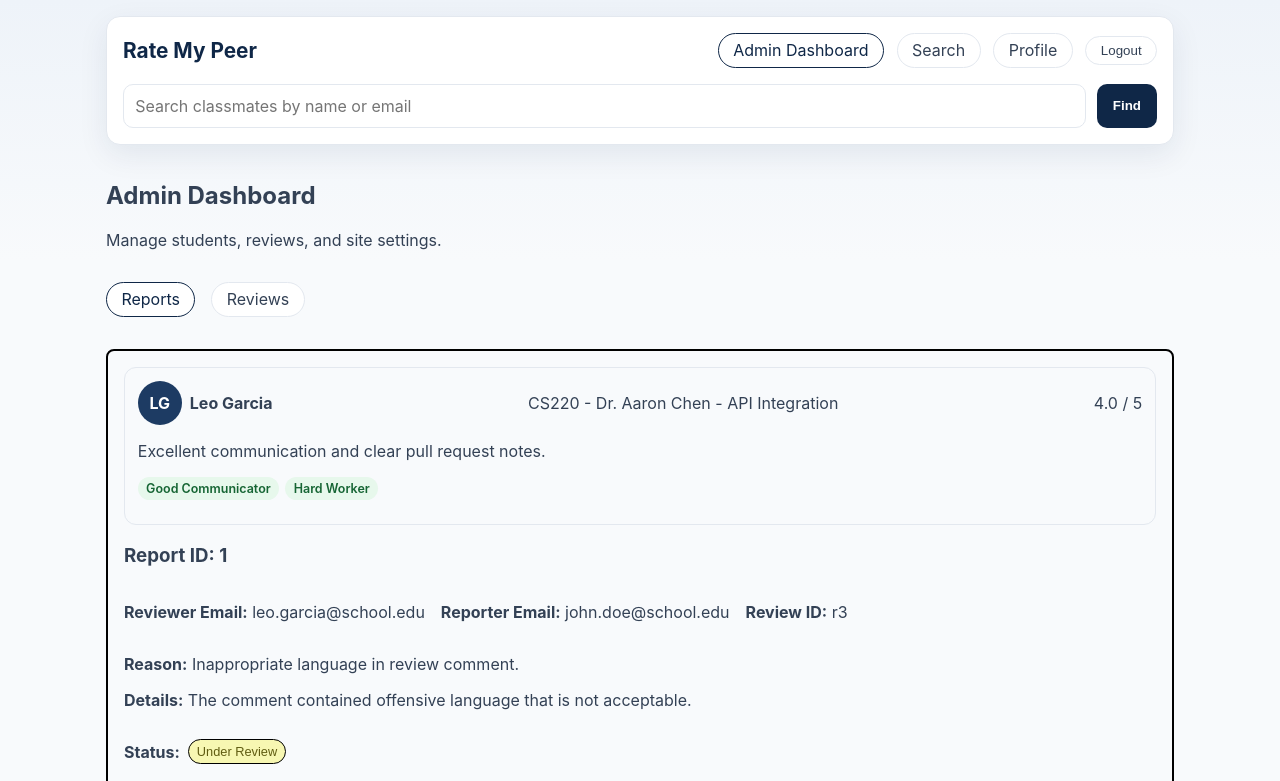
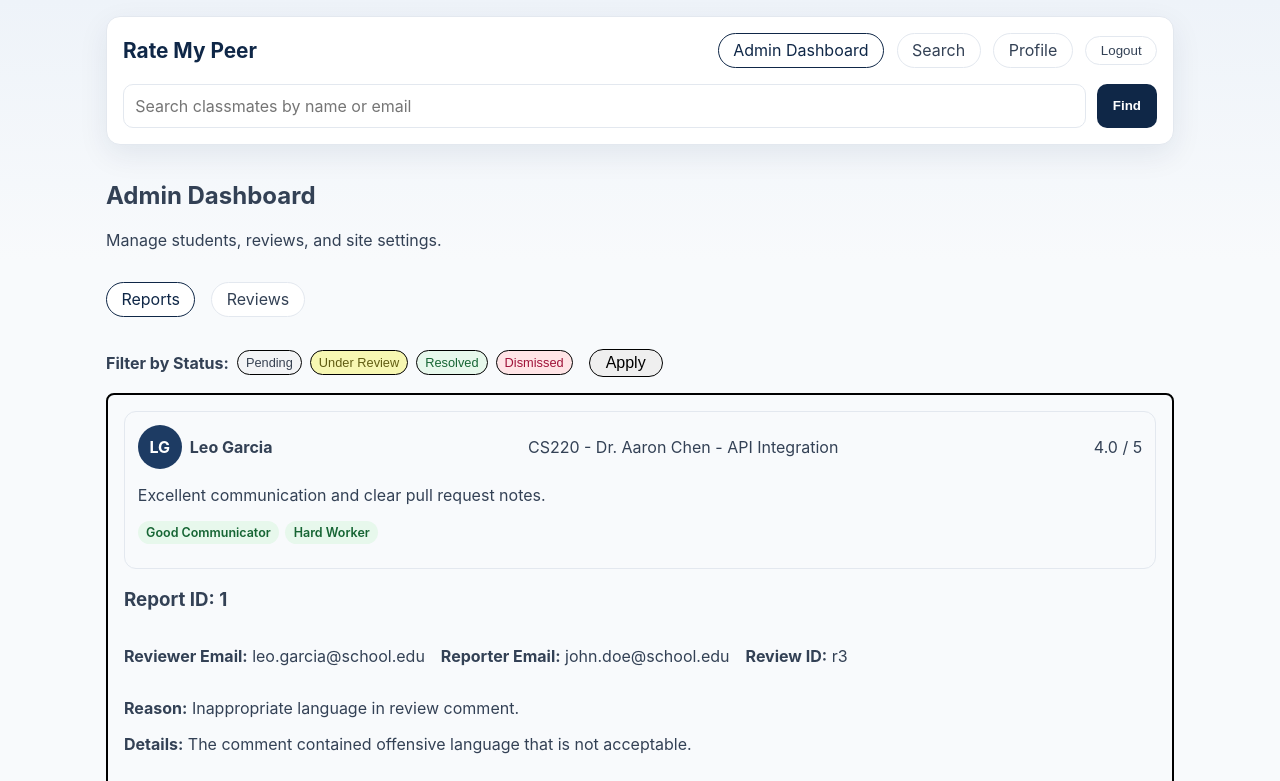
Before and after one commit to TedmanNguyen/124-InternetApps, a React (Vite) app in the folder rate-my-peer/: page /admin-dashboard/reports in a window 1280 px wide. Shown: the top 781 px of the page. Built offline with nearby package versions, Linux system fonts and the light colour scheme.

Commit message:
filtered reports based on report status added

```diff
--- a/rate-my-peer/src/components/AdminCard.jsx
+++ b/rate-my-peer/src/components/AdminCard.jsx
@@ -6,7 +6,9 @@ import "../styles/AdminCard.css"
 import { useState } from "react";
 import { updateReportStatus } from "../data/mockReports";
 import { deleteReview } from "../data/mockReviews";
+
 export default function AdminCard({report}) {
+    const [status, setStatus] = useState(reportStatus.indexOf(report.status))
     const review = pullReviewsGivenId(report.reviewId)
     const reviewer = pullStudentsGivenId(review.reviewerId)
     const reporter = pullStudentsGivenId(report.reporterId)
@@ -25,7 +27,7 @@ export default function AdminCard({report}) {
                 <p><strong>Details:</strong> {report.details}</p>
                 <div className="status-container">
                     <p><strong>Status:</strong></p>
-                    <StatusBadge currentStatus={reportStatus.indexOf(report.status)} report={report} />
+                    <StatusBadge currentStatus={status} setStatus={setStatus} report={report} />
                 </div>
                 <div className='bottom-row-admin-card'>
                     <div className='dates'>
@@ -40,8 +42,7 @@ export default function AdminCard({report}) {
     )
 }
 
-function StatusBadge({currentStatus, report}) {
-    const [status, setStatus] = useState(currentStatus)
+export function StatusBadge({currentStatus, setStatus, report}) {
 
     const changeStatus = () => {
         setStatus(prev => (prev + 1) % reportStatus.length)
@@ -55,8 +56,8 @@ function StatusBadge({currentStatus, report}) {
 
     return (
         <>
-            <button className={`status-badge status-${reportStatus[status].toLowerCase().replace(' ', '-')}`} onClick={onClick}>
-                {reportStatus[status]}
+            <button className={`status-badge status-${reportStatus[currentStatus].toLowerCase().replace(' ', '-')}`} onClick={onClick}>
+                {reportStatus[currentStatus]}
             </button>
         </>
     )
--- a/rate-my-peer/src/pages/ReportsView.jsx
+++ b/rate-my-peer/src/pages/ReportsView.jsx
@@ -1,19 +1,67 @@
+import { useMemo, useState } from "react"
 import AdminCard from "../components/AdminCard"
 import pullReports from "../data/mockReports"
+import reportStatus from "../data/reportStatus"
 
 export default function ReportsView() {
-    const reports = pullReports()
+  const reports = useMemo(() => pullReports(), [])
+
+  const [draftFilter, setDraftFilter] = useState(reportStatus.slice())
+  const [appliedFilter, setAppliedFilter] = useState(reportStatus.slice())
+
+  const filteredReports = useMemo(
+    () => reports.filter((r) => appliedFilter.includes(r.status)),
+    [reports, appliedFilter],
+  )
+
+  const applyFilterOnClick = () => {
+    setAppliedFilter(draftFilter)
+  }
+
   return (
     <section className="page admin-dashboard">
-            <div className='admin-dashboard-reports'>
-                <div className='admin-dashboard-report-cards'>
-                    {/* Report cards will be rendered here */}
-                    {reports.map(report => (
+      <div className="filter-container">
+        <div className="status-filter">
+          <span><strong>Filter by Status:</strong></span>
+          {reportStatus.map((status) => (
+            <FilterBadge
+              key={status}
+              status={status}
+              statusFilter={draftFilter}
+              setStatusFilter={setDraftFilter}
+            />
+          ))}
+        </div>
+        <button className="apply-filter-button" onClick={applyFilterOnClick}>
+          Apply
+        </button>
+      </div>
+
+      <div className="admin-dashboard-reports">
+        <div className="admin-dashboard-report-cards">
+          {filteredReports.map((report) => (
             <AdminCard key={report.id} report={report} />
           ))}
         </div>
       </div>
     </section>
   )
+}
 
+function FilterBadge({status, statusFilter, setStatusFilter}) {
+    const isActive = statusFilter.includes(status)
+
+    const toggleStatus = () => {
+        if (isActive) {
+            setStatusFilter(prev => prev.filter(s => s !== status))
+        } else {
+            setStatusFilter(prev => [...prev, status])
         }
+    }
+
+    return (
+        <button className={`status-filter-badge ${isActive ? "status-" + status.toLowerCase().replace(' ', '-') : 'inactive'}`} onClick={toggleStatus}>
+            {status}
+        </button>
+    )
+}
--- a/rate-my-peer/src/styles/AdminCard.css
+++ b/rate-my-peer/src/styles/AdminCard.css
@@ -24,7 +24,7 @@
     align-items: center;
 }
 
-.status-badge {
+.status-badge, .status-filter-badge {
     border: 1px solid black;
     padding: 0.25rem 0.5rem;
     border-radius: 20px;
@@ -40,13 +40,15 @@
     border-radius: 20px;
 }
 
-.status-badge:hover, .delete-review-button:hover {
+.status-badge:hover, .status-filter-badge:hover, .delete-review-button:hover {
     cursor: pointer;
-    opacity: 0.8;
+    opacity: 0.5;
+    transform: scale(1.05);
+    transition: transform 0.1s ease;
 }
 
-.status-badge:active, .delete-review-button:active {
-    transform: scale(0.95);
+.status-badge:active, .status-filter-badge:active, .delete-review-button:active {
+    transform: scale(1.15);
     transition: transform 0.1s ease;
 }
 
--- a/rate-my-peer/src/styles/AdminDashboard.css
+++ b/rate-my-peer/src/styles/AdminDashboard.css
@@ -3,3 +3,34 @@
     gap: 1rem;
     margin-bottom: 1rem;
 }
+
+.status-filter {
+    display: flex;
+    gap: 0.5rem;
+    align-items: center;
+}
+
+.filter-container {
+    display: flex;
+    gap: 1rem;
+    align-items: center;
+}
+
+.apply-filter-button {
+    font-size: 1rem;
+    border: 1px solid black;
+    padding: 0.25rem 1rem;
+    border-radius: 20px;
+}
+
+.apply-filter-button:hover {
+    cursor: pointer;
+    opacity: 0.5;
+    transform: scale(1.05);
+    transition: transform 0.1s ease;
+}
+
+.apply-filter-button:active {
+    transform: scale(1.15);
+    transition: transform 0.1s ease;
+}
```
Lines whose indentation alone changed are shown as unchanged.
